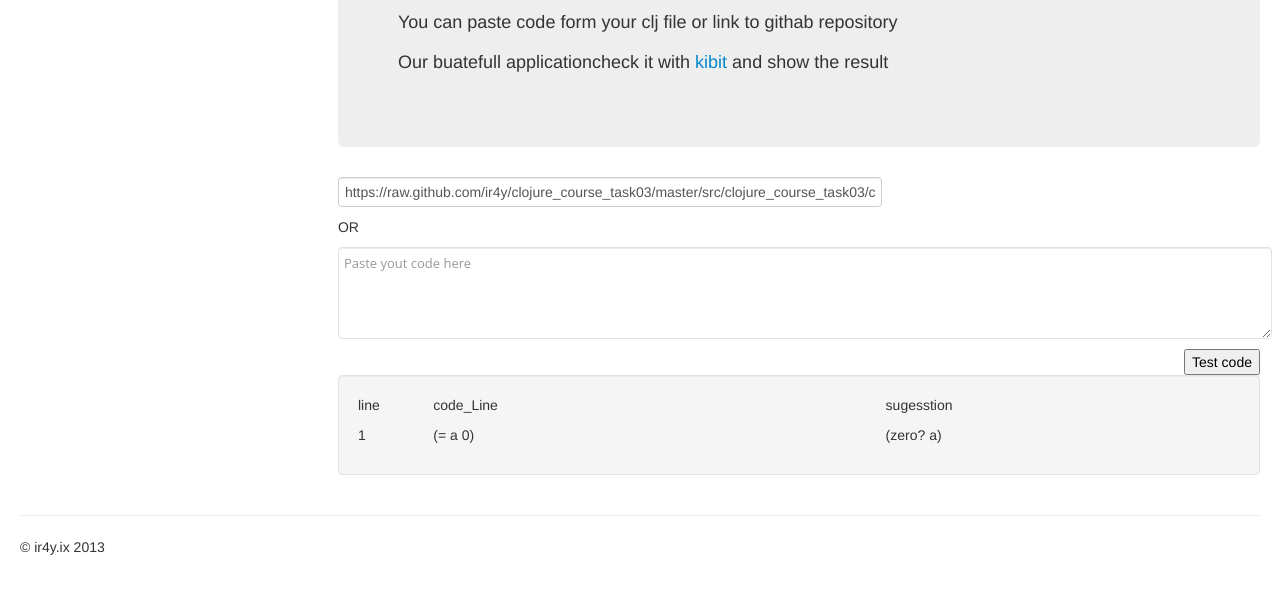
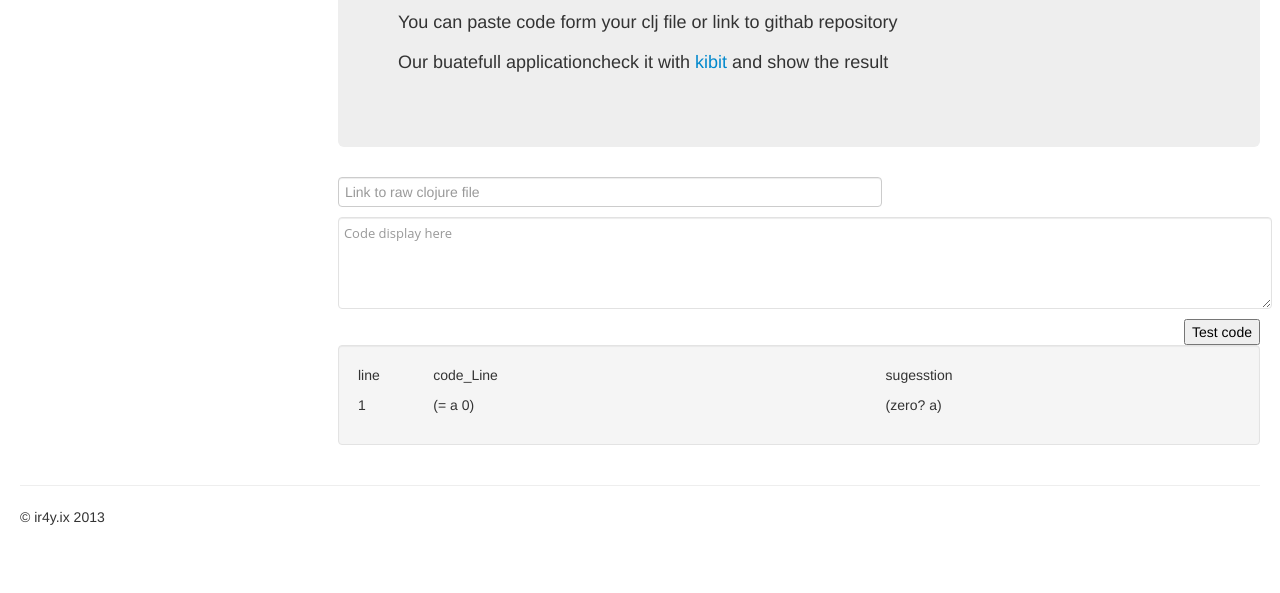
Before and after one commit to ir4y/clojure-climate, a plain HTML site: page resources/public/index.html in a window 1280 px wide. Shown: the part 223-816 px from the top of the page. Drawn offline with Linux system fonts and the light colour scheme.

Commit message:
pretty output

```diff
--- a/resources/public/index.html
+++ b/resources/public/index.html
@@ -90,11 +90,10 @@
 	  <div class="row-fluid" id="test_code_form">
 		  <form class="code-form" method="POST">
 		<fieldset>
-		      <input class="input-xxlarge" type="text" name="github_link" placeholder="Link to github repository" value="https://raw.github.com/ir4y/clojure_course_task03/master/src/clojure_course_task03/core.clj">
+		      <input class="input-xxlarge" type="text" name="github_link" placeholder="Link to raw clojure file">
 		</fieldset>
-		      <p>OR</p>
 		<fieldset>
-		      <textarea id="raw_code_id" name="raw_code" placeholder="Paste yout code here"></textarea>
+		      <textarea id="raw_code_id" name="raw_code" placeholder="Code display here"></textarea>
 		</fieldset>
 		      <input style="float:right;" type="submit" value="Test code">
               </form>
```
Also changed, not shown: 3 other files.
